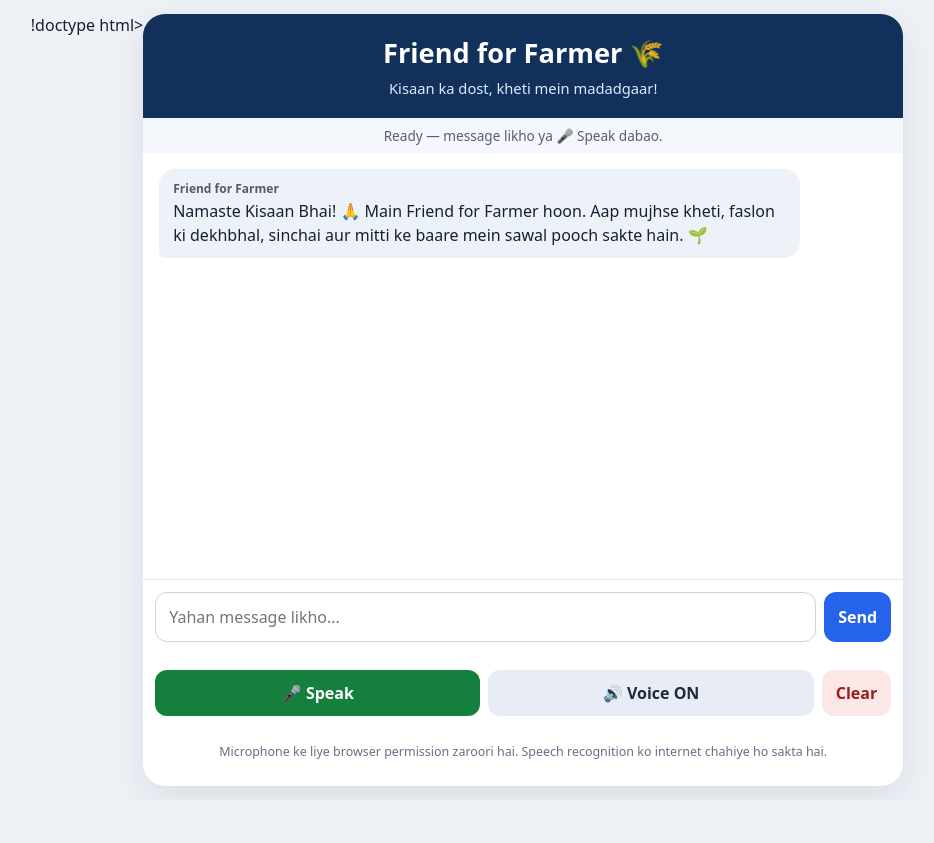
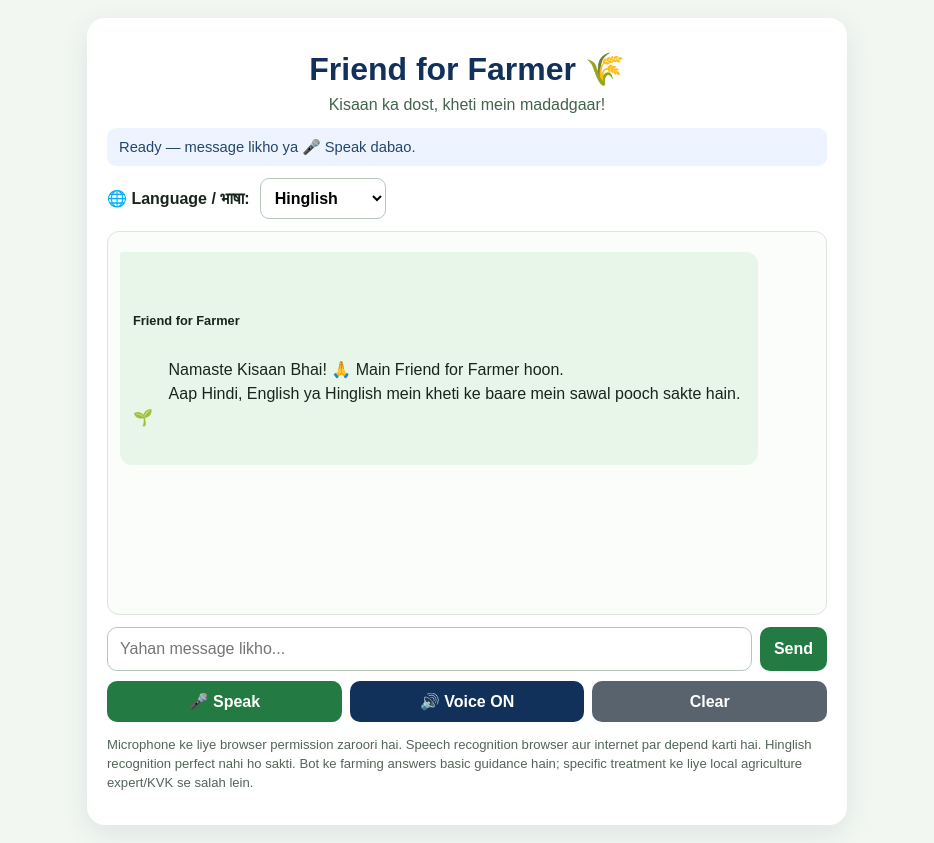
Before and after one commit to satyaprakashbaghel56-cmyk/hindi-hinglish-voice-chatbot, a Flask app: page / in a window 1280 px wide. Shown: the whole page, without its empty margins (173-1107 px from the left). Before the commit the page ends 794 px from the top, so only its background shows below. Run offline with Flask 3, Linux system fonts and the light colour scheme.

Commit message:
Update index.html

```diff
--- a/templates/index.html
+++ b/templates/index.html
@@ -1,58 +1,116 @@
-!doctype html>
-<html lang="hi">
+<!doctype html>
+<html lang="en">
 <head>
   <meta charset="utf-8">
   <meta name="viewport" content="width=device-width, initial-scale=1">
   <meta name="theme-color" content="#12315a">
-  <title>Friend for farmer</title>
+  <title>Friend for Farmer 🌾</title>
   <style>
-    :root { color-scheme: light; --navy:#12315a; --blue:#2563eb; --green:#15803d; }
+    :root { color-scheme: light; --navy:#12315a; --green:#247a43; --bg:#f2f7f2; }
     * { box-sizing: border-box; }
-    body { margin:0; min-height:100vh; background:#eef2f7; font-family:system-ui,-apple-system,"Segoe UI",sans-serif; color:#172033; display:flex; justify-content:center; padding:14px; }
-    .app { width:100%; max-width:760px; display:flex; flex-direction:column; min-height:calc(100vh - 28px); background:#fff; border-radius:22px; overflow:hidden; box-shadow:0 12px 38px #10203a18; }
-    header { background:var(--navy); color:white; padding:20px 18px; text-align:center; }
-    header h1 { margin:0; font-size:clamp(1.2rem,4vw,1.7rem); }
-    header p { margin:7px 0 0; font-size:.92rem; color:#dbeafe; }
-    #status { padding:8px 14px; font-size:.85rem; text-align:center; background:#f4f7fb; color:#526078; }
-    #messages { padding:16px; flex:1; overflow-y:auto; min-height:280px; max-height:58vh; display:flex; flex-direction:column; gap:12px; }
-    .bubble { padding:11px 14px; border-radius:16px; max-width:88%; white-space:pre-wrap; overflow-wrap:anywhere; line-height:1.45; }
-    .bot { background:#edf2f8; align-self:flex-start; border-bottom-left-radius:5px; }
-    .user { background:#dbeafe; align-self:flex-end; border-bottom-right-radius:5px; }
-    .label { display:block; font-size:.75rem; font-weight:700; margin-bottom:3px; opacity:.72; }
-    .composer { padding:12px; border-top:1px solid #e5eaf1; display:grid; grid-template-columns:1fr auto; gap:8px; }
-    input { min-width:0; padding:13px; border:1px solid #cbd5e1; border-radius:12px; font:inherit; outline-color:var(--blue); }
-    .controls { padding:0 12px 14px; display:flex; gap:8px; flex-wrap:wrap; }
-    button { border:0; border-radius:12px; padding:12px 14px; font:inherit; font-weight:700; cursor:pointer; }
-    button:disabled { opacity:.55; cursor:wait; }
-    #send { background:var(--blue); color:white; }
-    #mic { background:var(--green); color:white; flex:1; }
-    #voice { background:#e8edf5; color:#1e293b; flex:1; }
-    #clear { background:#fce7e7; color:#991b1b; }
-    .note { font-size:.78rem; color:#667085; text-align:center; padding:0 14px 14px; }
-    @media (max-width:480px) { body { padding:0; } .app { min-height:100vh; border-radius:0; } #messages { max-height:none; } button { padding:11px 12px; } }
+    body {
+      margin: 0; padding: 18px; background: var(--bg);
+      color: #18251c; font-family: Arial, sans-serif;
+    }
+    .app {
+      max-width: 760px; margin: 0 auto; background: white;
+      border-radius: 18px; padding: 20px;
+      box-shadow: 0 8px 28px #12315a18;
+    }
+    header { text-align: center; padding: 8px 0 14px; }
+    h1 { margin: 4px 0; color: var(--navy); font-size: clamp(1.5rem, 5vw, 2rem); }
+    header p { margin: 8px 0 0; color: #42634c; }
+    #status {
+      background: #edf4ff; color: #24466e; border-radius: 9px;
+      padding: 10px 12px; font-size: .92rem; margin-bottom: 12px;
+    }
+    .language-control {
+      display: flex; align-items: center; gap: 10px; flex-wrap: wrap;
+      margin: 12px 0; font-weight: 700;
+    }
+    select, input, button { font: inherit; }
+    select { padding: 10px; border: 1px solid #b7c8bb; border-radius: 9px; background: white; }
+    #messages {
+      height: min(48vh, 440px); min-height: 260px; overflow-y: auto;
+      border: 1px solid #dbe6dc; border-radius: 12px; padding: 12px;
+      background: #fbfdfb;
+    }
+    .bubble {
+      max-width: 92%; padding: 11px 13px; margin: 8px 0;
+      border-radius: 12px; line-height: 1.5; overflow-wrap: anywhere;
+      white-space: pre-wrap;
+    }
+    .bubble .label { display: block; font-weight: 700; font-size: .8rem; margin-bottom: 4px; }
+    .bubble.bot { background: #e8f5e9; border-top-left-radius: 3px; }
+    .bubble.user { background: #e8f0ff; margin-left: auto; border-top-right-radius: 3px; }
+    .composer { display: flex; gap: 8px; margin-top: 12px; }
+    .composer input { min-width: 0; flex: 1; padding: 12px; border: 1px solid #b7c8bb; border-radius: 10px; }
+    button {
+      border: 0; background: var(--green); color: white; padding: 11px 14px;
+      border-radius: 10px; cursor: pointer; font-weight: 700;
+    }
+    button:disabled { opacity: .55; cursor: wait; }
+    .controls { display: flex; flex-wrap: wrap; gap: 8px; margin-top: 10px; }
+    .controls button { flex: 1; min-width: 120px; }
+    #voice { background: var(--navy); }
+    #clear { background: #59636e; }
+    .note { font-size: .82rem; line-height: 1.45; color: #536458; }
+    @media (max-width: 480px) {
+      body { padding: 8px; }
+      .app { padding: 12px; border-radius: 13px; }
+      .composer { flex-wrap: wrap; }
+      .composer input { flex-basis: 100%; }
+      .composer button { flex: 1; }
+    }
   </style>
 </head>
 <body>
   <main class="app">
     <header>
-      <h1> Friend for Farmer 🌾</h1>
+      <h1>Friend for Farmer 🌾</h1>
       <p>Kisaan ka dost, kheti mein madadgaar!</p>
     </header>
-    <div id="status" role="status">Ready — message likho ya 🎤 Speak dabao.</div>
+
+    <div id="status" role="status" aria-live="polite">
+      Ready — message likho ya 🎤 Speak dabao.
+    </div>
+
+    <div class="language-control">
+      <label for="language">🌐 Language / भाषा:</label>
+      <select id="language">
+        <option value="hi">हिन्दी (Hindi)</option>
+        <option value="en">English</option>
+        <option value="hi-en" selected>Hinglish</option>
+      </select>
+    </div>
+
     <section id="messages" aria-live="polite">
-   <div class="bubble bot"><span class="label">Friend for Farmer</span>Namaste Kisaan Bhai! 🙏 Main Friend for Farmer hoon. Aap mujhse kheti, faslon ki dekhbhal, sinchai aur mitti ke baare mein sawal pooch sakte hain. 🌱</div>
+      <div class="bubble bot">
+        <span class="label">Friend for Farmer</span>
+        Namaste Kisaan Bhai! 🙏 Main Friend for Farmer hoon.
+        Aap Hindi, English ya Hinglish mein kheti ke baare mein sawal pooch sakte hain. 🌱
+      </div>
     </section>
+
     <form class="composer" id="chat-form">
-      <input id="message" maxlength="1000" autocomplete="off" placeholder="Yahan message likho..." aria-label="Message">
+      <input id="message" maxlength="1000" autocomplete="off"
+        placeholder="Yahan message likho..." aria-label="Message">
       <button id="send" type="submit">Send</button>
     </form>
+
     <div class="controls">
       <button id="mic" type="button">🎤 Speak</button>
       <button id="voice" type="button">🔊 Voice ON</button>
       <button id="clear" type="button">Clear</button>
     </div>
-    <p class="note">Microphone ke liye browser permission zaroori hai. Speech recognition ko internet chahiye ho sakta hai.</p>
+
+    <p class="note">
+      Microphone ke liye browser permission zaroori hai. Speech recognition browser aur internet par depend karti hai.
+      Hinglish recognition perfect nahi ho sakti. Bot ke farming answers basic guidance hain; specific treatment ke liye
+      local agriculture expert/KVK se salah lein.
+    </p>
   </main>
+
 <script>
 (() => {
   const messages = document.getElementById('messages');
@@ -63,97 +121,168 @@
   const voiceBtn = document.getElementById('voice');
   const clearBtn = document.getElementById('clear');
   const status = document.getElementById('status');
+  const languageSelect = document.getElementById('language');
+
   let voiceOn = true;
   let recognition = null;
+  let speakingLanguage = 'hi-IN';
 
   function addBubble(who, text, type) {
     const bubble = document.createElement('div');
     bubble.className = `bubble ${type}`;
+
     const label = document.createElement('span');
     label.className = 'label';
     label.textContent = who;
+
     const content = document.createElement('span');
     content.textContent = text;
+
     bubble.append(label, content);
     messages.appendChild(bubble);
     messages.scrollTop = messages.scrollHeight;
   }
 
-  function speak(text) {
+  function getSpeechLocale(text, selectedLanguage) {
+    if (selectedLanguage === 'en') return 'en-IN';
+    if (selectedLanguage === 'hi') return 'hi-IN';
+
+    // Hinglish: use English voice for mostly English/Latin text,
+    // Hindi voice if Devanagari is present.
+    if (/[\u0900-\u097F]/.test(text)) return 'hi-IN';
+    return 'en-IN';
+  }
+
+  function speak(text, selectedLanguage) {
     if (!voiceOn || !('speechSynthesis' in window)) return;
+
     window.speechSynthesis.cancel();
+    const locale = getSpeechLocale(text, selectedLanguage);
     const utterance = new SpeechSynthesisUtterance(text);
-    utterance.lang = 'hi-IN';
+    utterance.lang = locale;
     utterance.rate = 0.95;
+    speakingLanguage = locale;
+
     const voices = window.speechSynthesis.getVoices();
-    const hindiVoice = voices.find(v => v.lang && v.lang.toLowerCase().startsWith('hi'));
-    if (hindiVoice) utterance.voice = hindiVoice;
+    const prefix = locale.toLowerCase().split('-')[0];
+    const preferredVoice = voices.find(v =>
+      v.lang && v.lang.toLowerCase().startsWith(prefix)
+    );
+
+    if (preferredVoice) utterance.voice = preferredVoice;
     window.speechSynthesis.speak(utterance);
   }
 
   async function sendMessage(text) {
     const message = (text ?? input.value).trim();
     if (!message) return;
-    addBubble('Tum', message, 'user');
+
+    addBubble('Tum / You', message, 'user');
     input.value = '';
     sendBtn.disabled = true;
-    status.textContent = 'Bot jawab soch raha hai...';
+    status.textContent = 'Bot jawab taiyar kar raha hai... / Preparing reply...';
+
     try {
       const response = await fetch('/chat', {
         method: 'POST',
-        headers: {'Content-Type':'application/json'},
-        body: JSON.stringify({message})
+        headers: {'Content-Type': 'application/json'},
+        body: JSON.stringify({
+          message,
+          language: languageSelect.value
+        })
       });
-      if (!response.ok) throw new Error('Server response error');
+
       const data = await response.json();
-      addBubble('Bot', data.reply, 'bot');
-      status.textContent = 'Reply ready.';
-      speak(data.reply);
+      if (!response.ok) throw new Error(data.reply || 'Server response error');
+
+      addBubble('Friend for Farmer', data.reply, 'bot');
+      status.textContent = 'Reply ready. / Jawab taiyar hai.';
+      speak(data.reply, data.language || languageSelect.value);
     } catch (err) {
-      addBubble('Bot', 'Server se connection nahi ho paya. Thodi der baad dobara try karo.', 'bot');
-      status.textContent = 'Connection error.';
+      addBubble(
+        'Friend for Farmer',
+        'Server se connection nahi ho paya. Thodi der baad dobara try karo. / Could not connect to the server. Please try again.',
+        'bot'
+      );
+      status.textContent = 'Connection error. Render logs check karein.';
     } finally {
       sendBtn.disabled = false;
       input.focus();
     }
   }
 
-  form.addEventListener('submit', e => { e.preventDefault(); sendMessage(); });
+  form.addEventListener('submit', event => {
+    event.preventDefault();
+    sendMessage();
+  });
+
   voiceBtn.addEventListener('click', () => {
     voiceOn = !voiceOn;
     voiceBtn.textContent = voiceOn ? '🔊 Voice ON' : '🔇 Voice OFF';
-    if (!voiceOn && 'speechSynthesis' in window) window.speechSynthesis.cancel();
-    status.textContent = voiceOn ? 'Voice replies ON.' : 'Voice replies OFF.';
+
+    if (!voiceOn && 'speechSynthesis' in window) {
+      window.speechSynthesis.cancel();
+    }
+
+    status.textContent = voiceOn
+      ? 'Voice replies ON. / Awaaz mein jawab ON.'
+      : 'Voice replies OFF. / Awaaz mein jawab OFF.';
   });
+
   clearBtn.addEventListener('click', () => {
     messages.replaceChildren();
-    status.textContent = 'Chat clear ho gayi.';
+    status.textContent = 'Chat clear ho gayi. / Chat cleared.';
   });
 
-  const SpeechRecognition = window.SpeechRecognition || window.webkitSpeechRecognition;
+  const SpeechRecognition =
+    window.SpeechRecognition || window.webkitSpeechRecognition;
+
   if (SpeechRecognition) {
     recognition = new SpeechRecognition();
-    recognition.lang = 'hi-IN';
     recognition.interimResults = false;
     recognition.maxAlternatives = 1;
-    recognition.onstart = () => { micBtn.disabled = true; status.textContent = 'Sun raha hoon... ab bolo.'; };
+
+    function updateRecognitionLanguage() {
+      // Web Speech API generally has no dedicated Hinglish locale.
+      recognition.lang = languageSelect.value === 'en' ? 'en-IN' : 'hi-IN';
+    }
+
+    updateRecognitionLanguage();
+    languageSelect.addEventListener('change', updateRecognitionLanguage);
+
+    recognition.onstart = () => {
+      micBtn.disabled = true;
+      status.textContent = 'Sun raha hoon... ab bolo. / Listening... speak now.';
+    };
+
     recognition.onresult = event => {
       const transcript = event.results[0][0].transcript;
       input.value = transcript;
       sendMessage(transcript);
     };
+
     recognition.onerror = event => {
       status.textContent = event.error === 'not-allowed'
-        ? 'Microphone permission allow karo.'
+        ? 'Microphone permission allow karo. / Please allow microphone access.'
         : 'Voice error: ' + event.error + '. Text input bhi use kar sakte ho.';
     };
-    recognition.onend = () => { micBtn.disabled = false; };
+
+    recognition.onend = () => {
+      micBtn.disabled = false;
+    };
+
     micBtn.addEventListener('click', () => {
-      try { recognition.start(); } catch (e) { status.textContent = 'Mic dobara dabao ya page reload karo.'; }
+      try {
+        updateRecognitionLanguage();
+        recognition.start();
+      } catch (error) {
+        status.textContent = 'Mic dobara dabao ya page reload karo. / Try again or reload.';
+      }
     });
   } else {
     micBtn.addEventListener('click', () => {
-      status.textContent = 'Is browser mein speech recognition available nahi hai. Chrome update karo ya text type karo.';
+      status.textContent =
+        'Is browser mein speech recognition available nahi hai. Chrome use karo ya text type karo.';
     });
   }
 })();
```
